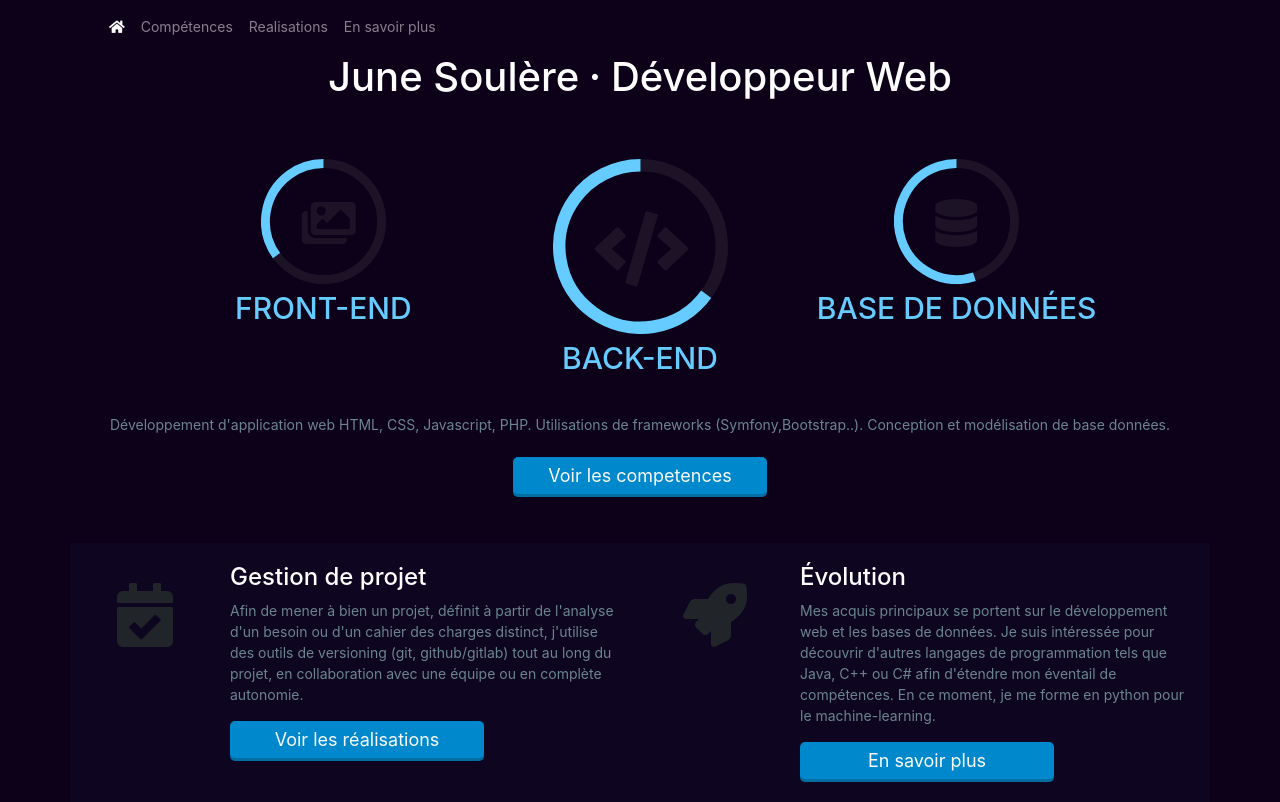
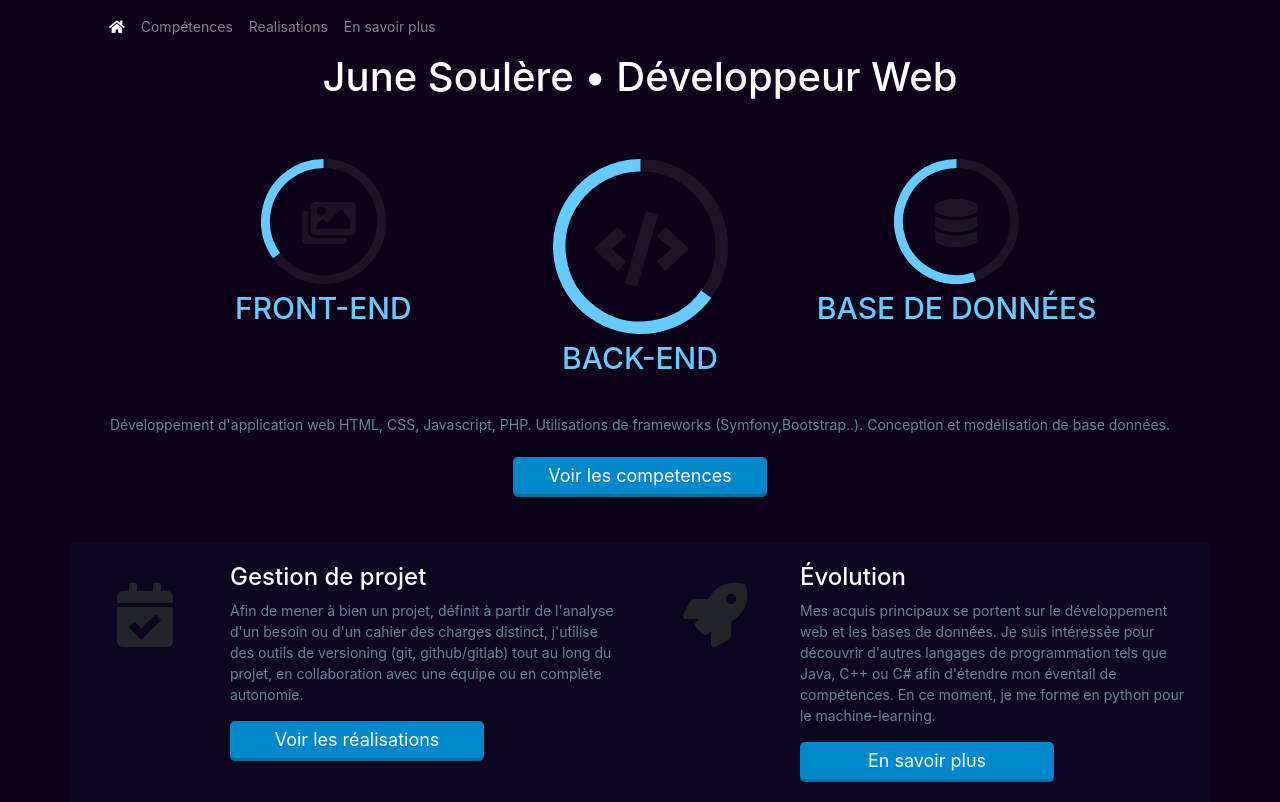
Before and after one commit to June-So/V3-June-So.github.io, a plain HTML site: page index.html in a window 1280 px wide. Drawn offline with Linux system fonts and the light colour scheme.

Commit message:
modification caractère

```diff
--- a/index.html
+++ b/index.html
@@ -35,7 +35,7 @@
 
     <div class="row text-center">
       <div class="col">
-        <h1>June Soulère 𐤟 Développeur Web</h1>
+        <h1>June Soulère • Développeur Web</h1>
       </div>
     </div>
 
```
